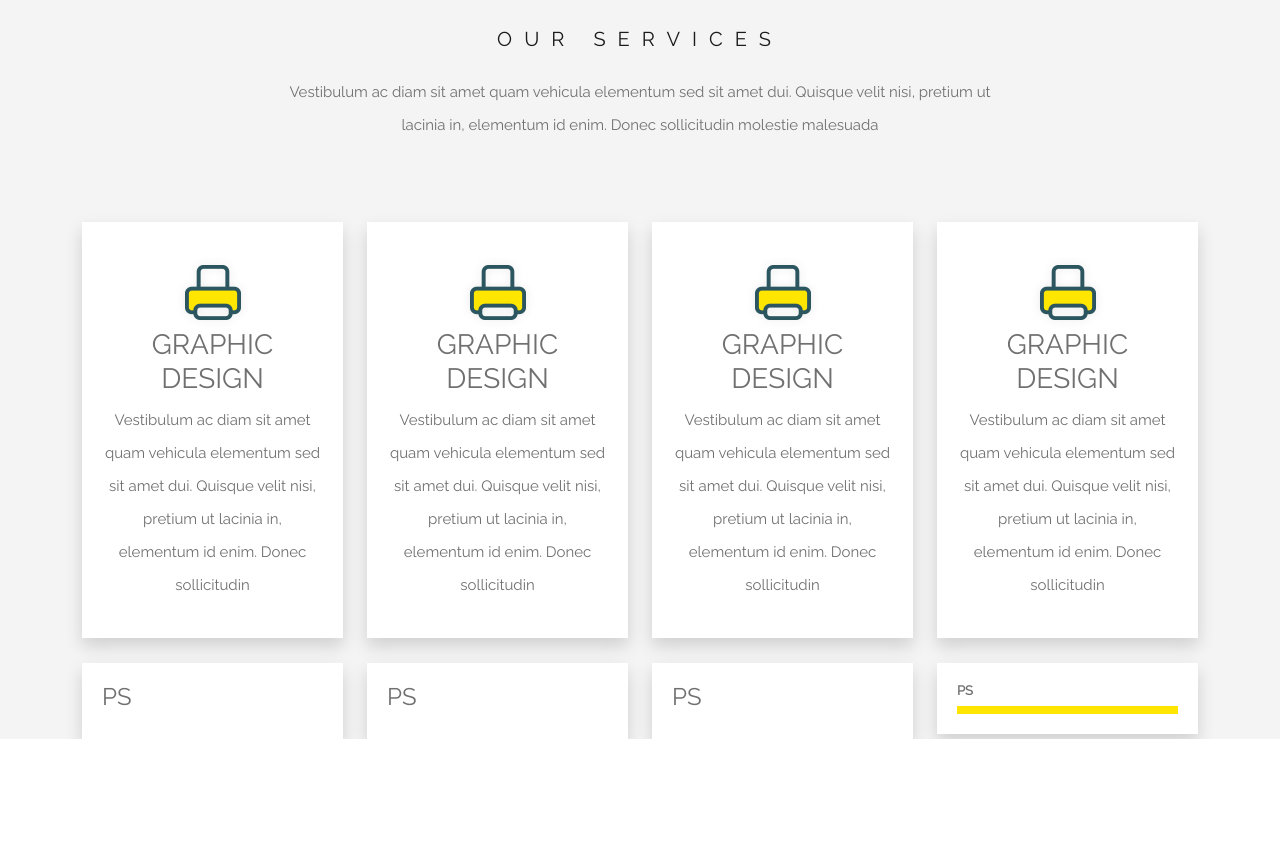
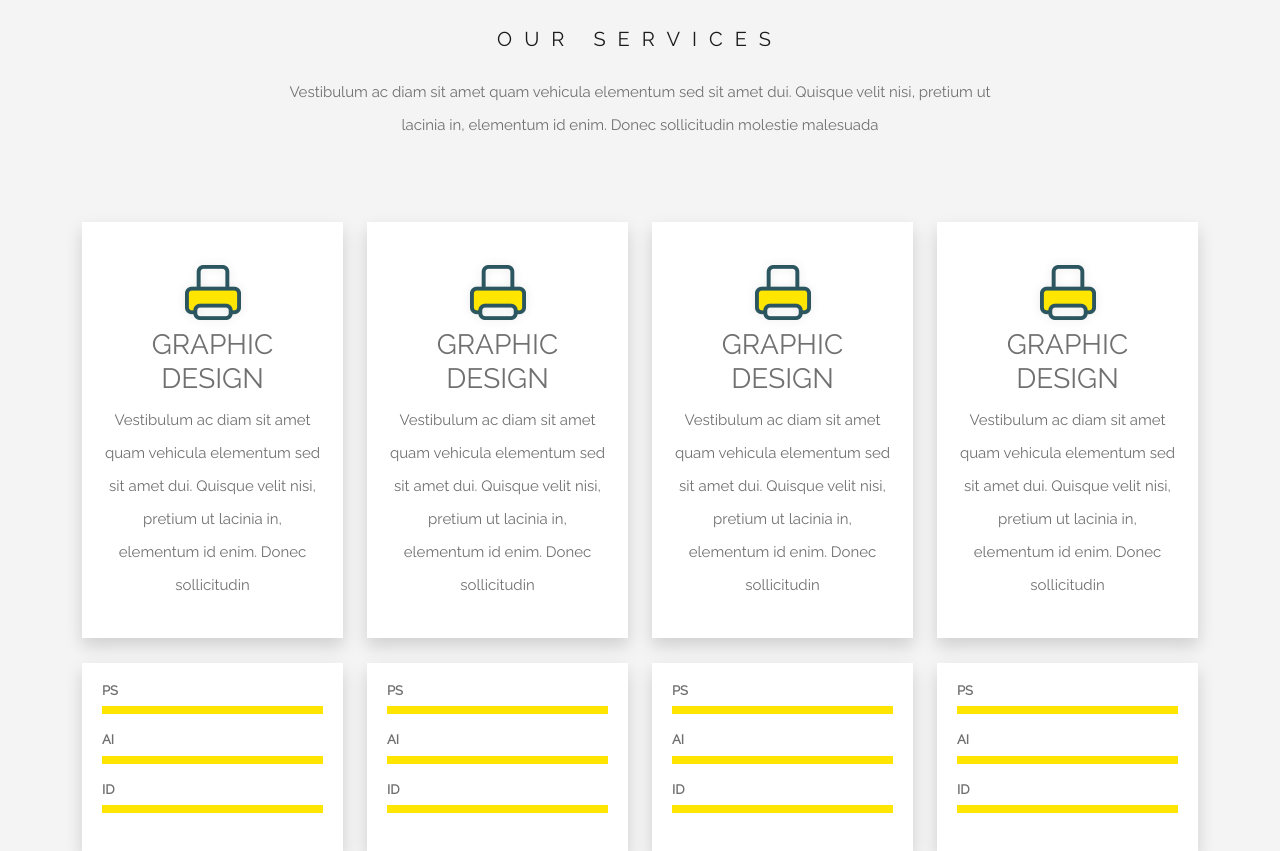
Before and after one commit to munirmahmud/sparkle, a plain HTML site: page index.html in a window 1280 px wide. Shown: the part 1001-1852 px from the top of the page. Before the commit the page ends 1740 px from the top, so only its background shows below. Drawn offline with Linux system fonts and the light colour scheme.

Commit message:
Service line added

```diff
--- a/assets/css/styles.css
+++ b/assets/css/styles.css
@@ -132,6 +132,9 @@ p {
     padding: 20px;
 }
 
+.service-line {
+    margin-bottom: 18px;
+}
 .service-line h5 {
     font-size: 13px;
     font-weight: 700;
--- a/index.html
+++ b/index.html
@@ -95,33 +95,28 @@
             </div>
 
             <div class="service-card-footer shadow">
-              <h4>PS</h4>
-            </div>
-          </div>  <!-- End .service-content-wrapper -->
-        </div>
-        <div class="col-xl-3 col-md-6">
-          <div class="service-content-wrapper">
-            <div class="service-card text-center shadow">
-              <img src="./assets/images/icons/icon-1.png" alt="Icon" />
-              <h3>GRAPHIC DESIGN</h3>
-              <p>Vestibulum ac diam sit amet quam vehicula elementum sed sit amet dui. Quisque velit nisi, pretium ut lacinia in, elementum id enim. Donec sollicitudin</p>
-            </div>
 
-            <div class="service-card-footer shadow">
-              <h4>PS</h4>
-            </div>
-          </div>  <!-- End .service-content-wrapper -->
-        </div>
-        <div class="col-xl-3 col-md-6">
-          <div class="service-content-wrapper">
-            <div class="service-card text-center shadow">
-              <img src="./assets/images/icons/icon-1.png" alt="Icon" />
-              <h3>GRAPHIC DESIGN</h3>
-              <p>Vestibulum ac diam sit amet quam vehicula elementum sed sit amet dui. Quisque velit nisi, pretium ut lacinia in, elementum id enim. Donec sollicitudin</p>
-            </div>
+              <div class="service-line">
+                <h5>PS</h5>
+                <div class="service-line-bg">
+                  <div class="service-line-front-bg"></div>
+                </div>
+              </div>
 
-            <div class="service-card-footer shadow">
-              <h4>PS</h4>
+              <div class="service-line">
+                <h5>AI</h5>
+                <div class="service-line-bg">
+                  <div class="service-line-front-bg"></div>
+                </div>
+              </div>
+
+              <div class="service-line">
+                <h5>ID</h5>
+                <div class="service-line-bg">
+                  <div class="service-line-front-bg"></div>
+                </div>
+              </div>
+
             </div>
           </div>  <!-- End .service-content-wrapper -->
         </div>
@@ -142,8 +137,87 @@
                 </div>
               </div>
 
+              <div class="service-line">
+                <h5>AI</h5>
+                <div class="service-line-bg">
+                  <div class="service-line-front-bg"></div>
+                </div>
+              </div>
 
-<!-- github.com/munirmahmud/sparkle -->
+              <div class="service-line">
+                <h5>ID</h5>
+                <div class="service-line-bg">
+                  <div class="service-line-front-bg"></div>
+                </div>
+              </div>
+
+            </div>
+          </div>  <!-- End .service-content-wrapper -->
+        </div>
+        <div class="col-xl-3 col-md-6">
+          <div class="service-content-wrapper">
+            <div class="service-card text-center shadow">
+              <img src="./assets/images/icons/icon-1.png" alt="Icon" />
+              <h3>GRAPHIC DESIGN</h3>
+              <p>Vestibulum ac diam sit amet quam vehicula elementum sed sit amet dui. Quisque velit nisi, pretium ut lacinia in, elementum id enim. Donec sollicitudin</p>
+            </div>
+
+            <div class="service-card-footer shadow">
+
+              <div class="service-line">
+                <h5>PS</h5>
+                <div class="service-line-bg">
+                  <div class="service-line-front-bg"></div>
+                </div>
+              </div>
+
+              <div class="service-line">
+                <h5>AI</h5>
+                <div class="service-line-bg">
+                  <div class="service-line-front-bg"></div>
+                </div>
+              </div>
+
+              <div class="service-line">
+                <h5>ID</h5>
+                <div class="service-line-bg">
+                  <div class="service-line-front-bg"></div>
+                </div>
+              </div>
+
+            </div>
+          </div>  <!-- End .service-content-wrapper -->
+        </div>
+        <div class="col-xl-3 col-md-6">
+          <div class="service-content-wrapper">
+            <div class="service-card text-center shadow">
+              <img src="./assets/images/icons/icon-1.png" alt="Icon" />
+              <h3>GRAPHIC DESIGN</h3>
+              <p>Vestibulum ac diam sit amet quam vehicula elementum sed sit amet dui. Quisque velit nisi, pretium ut lacinia in, elementum id enim. Donec sollicitudin</p>
+            </div>
+
+            <div class="service-card-footer shadow">
+
+              <div class="service-line">
+                <h5>PS</h5>
+                <div class="service-line-bg">
+                  <div class="service-line-front-bg"></div>
+                </div>
+              </div>
+
+              <div class="service-line">
+                <h5>AI</h5>
+                <div class="service-line-bg">
+                  <div class="service-line-front-bg"></div>
+                </div>
+              </div>
+
+              <div class="service-line">
+                <h5>ID</h5>
+                <div class="service-line-bg">
+                  <div class="service-line-front-bg"></div>
+                </div>
+              </div>
 
             </div>
           </div>  <!-- End .service-content-wrapper -->
```
